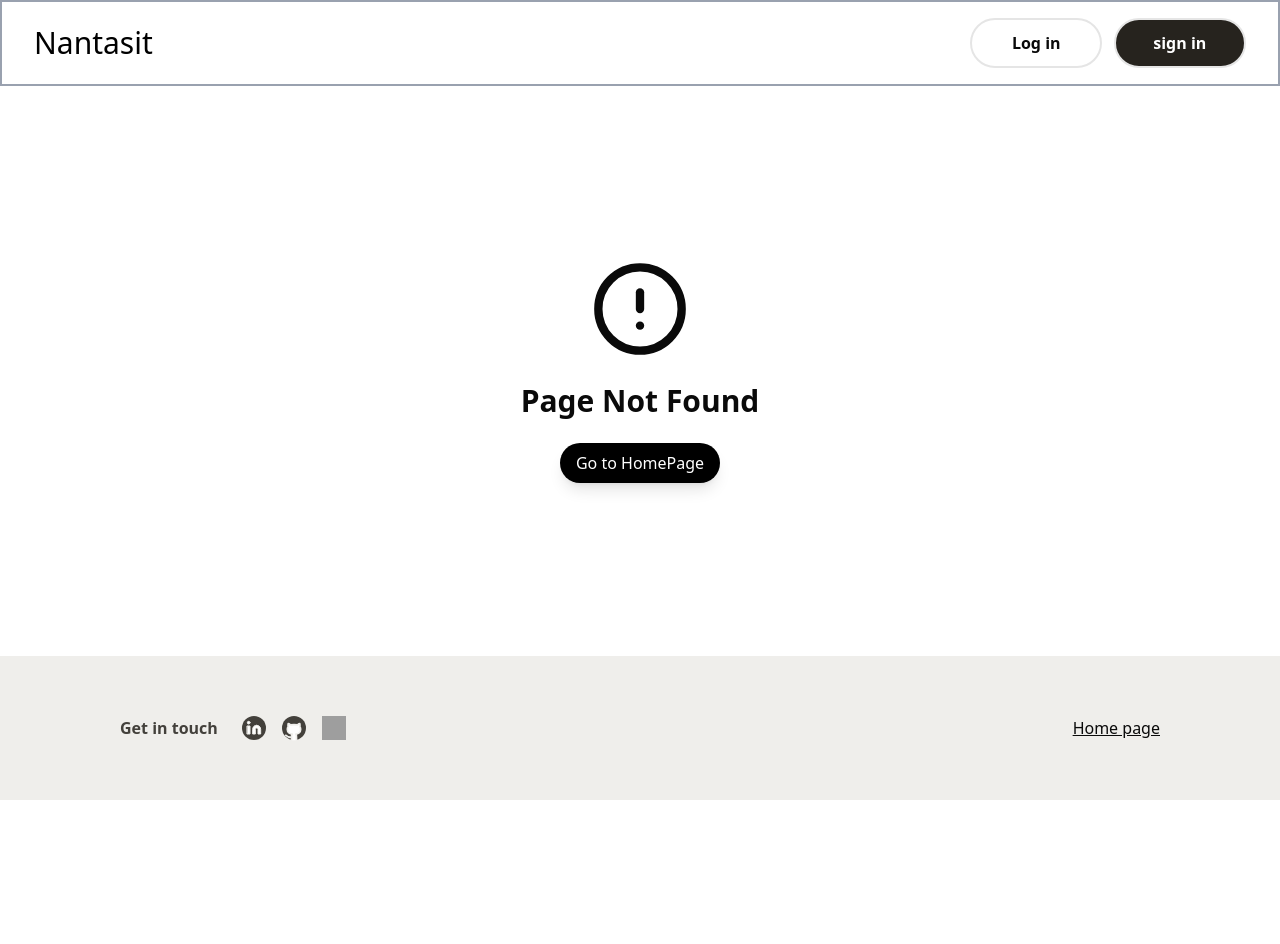
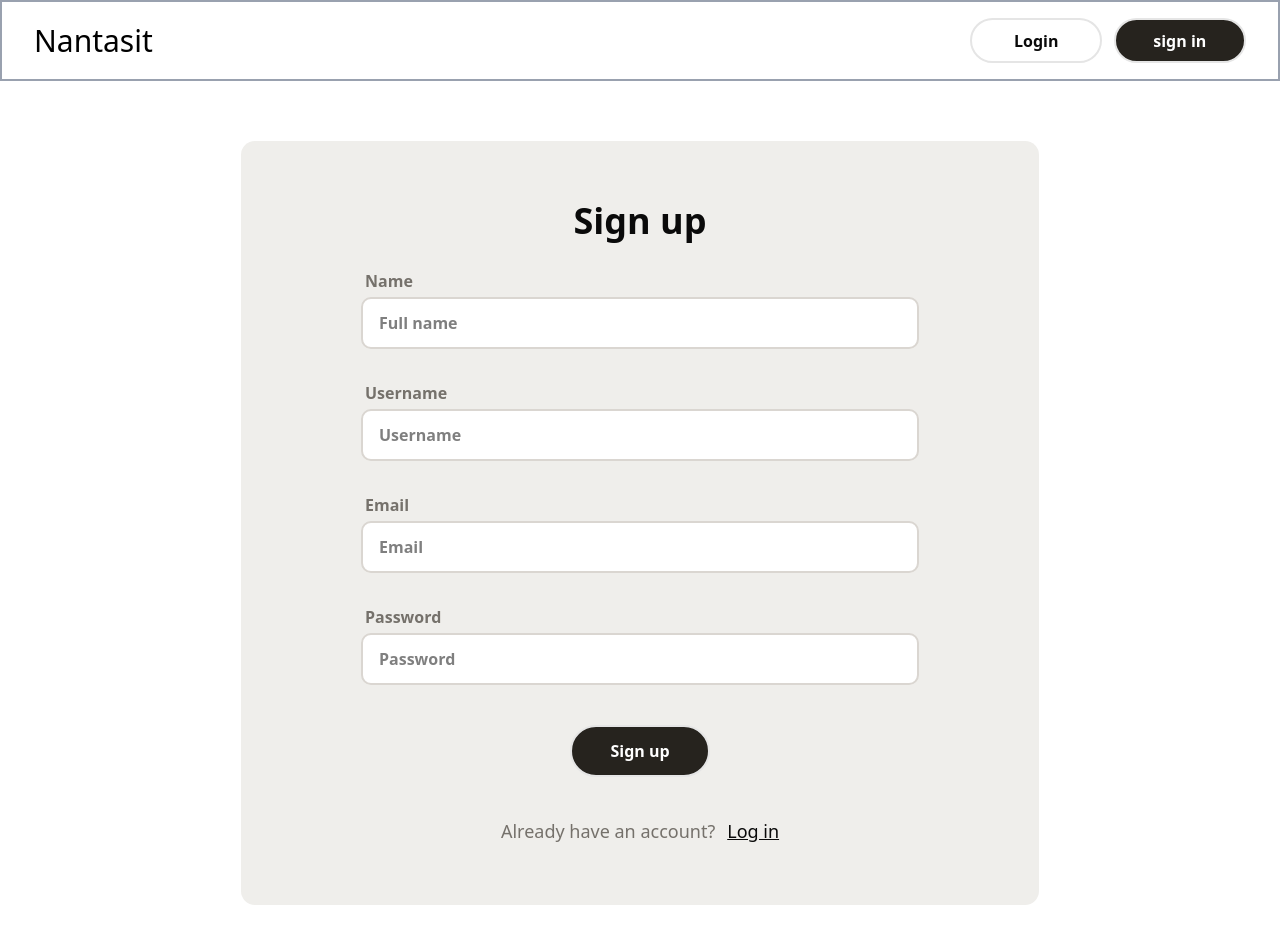
Before and after one commit to Nantasit-2001/my-first-blog, a React (Vite) app: page /sign-up in a window 1280 px wide. Before the commit this address had no page. Shown: the top 944 px of the page. Before the commit the page ends 800 px from the top, so only its background shows below. Built offline with nearby package versions, Linux system fonts and the light colour scheme; grey boxes are pictures that could not be loaded.

Commit message:
feat:sigeupPage And sigeup-SuccessPage

```diff
--- a/src/App.jsx
+++ b/src/App.jsx
@@ -7,6 +7,8 @@ import { BrowserRouter,Routes,Route } from 'react-router-dom'
 import HomePage from './page/HomePage'
 import ViewPostPage from './page/ViewPostPage';
 import NotFoundPage from './page/NotFoundPage'
+import SignUpPage from './page/SignUpPage'
+import SignUpSuccessPage  from './page/SignUpSuccessPage'
 function App() {
   return (
     <>
@@ -14,7 +16,14 @@ function App() {
       <Routes>
         <Route path='/' element={<HomePage/>} />
         <Route path="/post/:postId" element={<ViewPostPage/>} />
+
+        <Route path="/sign-up" element={<SignUpPage />} />
+        <Route path="/sign-up/success" element={<SignUpSuccessPage />} />
+        {/* <Route path="/login" element={<LoginPage />} /> */}
+        {/* <Route path="/profile" element={<ProfilePage />} /> */}
+
         <Route path="*" element={<NotFoundPage/>} />
+
       </Routes>
     </BrowserRouter>
     <Toaster />
--- a/src/components/ArticleSection.jsx
+++ b/src/components/ArticleSection.jsx
@@ -88,7 +88,7 @@ function ArticleSection (){
             {objSearchKeyword.searchData.map((item,index)=>
                 <button
                   key={index}
-                  className="text-start px-4 py-2 block w-full text-sm text-foreground rounded-sm  hover:bg-[#EFEEEB] hover:rounded-sm cursor-pointer"
+                  className="text-start px-4 py-2 block w-full text-sm text-foreground rounded-sm hover:bg-[#EFEEEB] hover:rounded-sm cursor-pointer"
                   onClick={() =>
                     navigate(`/post/${item.id}`)}
                   >
--- a/src/components/NavBar.jsx
+++ b/src/components/NavBar.jsx
@@ -7,12 +7,15 @@ import {
     DropdownMenuSeparator,
     DropdownMenuTrigger,
   } from "@/components/ui/dropdown-menu"
+import { Button } from './ui/button';
+import { useNavigate } from 'react-router-dom';
 
 function NavBar(){
+    const navigate = useNavigate()
     return(
    <nav className="w-full border-2 border-gray-400 flex items-center justify-between py-4 px-8">
        <h3 className="text-black font-gray-600 text-2xl
-                     sm:h- sm:text-2xl
+                      sm:text-2xl
                      lg:text-3xl
                      ">Nantasit</h3>
        <div className='sm:hidden flex justify-center rounded-xl p-[6px] hover:scale-130 transition-transform duration-300 hover:bg-gray-200'>
@@ -21,20 +24,22 @@ function NavBar(){
             <DropdownMenuTrigger><LogIn className=' cursor-pointer'size={24}/></DropdownMenuTrigger>
             <DropdownMenuContent className="w-screen flex flex-col justify-center items-center gap-[24px] py-[40px] px-[24px] mt-4">
                 <DropdownMenuItem
-                    className="flex justify-center items-center w-full border-2 border-gray-400 py-[12px] px-[40px] bg-[#FFFFFF] text-[16px]  font-semibold rounded-[50px]  ">
-                            Log in </DropdownMenuItem>
+                    className="flex justify-center items-center w-full border-2 border-gray-400 py-[12px] px-[40px] bg-[#FFFFFF] text-[16px]  font-semibold rounded-[50px] "
+                        >Log in </DropdownMenuItem>
                 <DropdownMenuItem
-                    className="flex justify-center items-center w-full border-2 py-[12px] px-[40px] bg-[#26231E] text-[#FFFFFF] text-[16px]  font-semibold rounded-[50px]  ">
-                            sign in</DropdownMenuItem>
+                    className="flex justify-center items-center w-full border-2 py-[12px] px-[40px] bg-[#26231E] text-[#FFFFFF] text-[16px]  font-semibold rounded-[50px] "
+                        onClick={()=>navigate("/sign-up")}
+                        >sign in</DropdownMenuItem>
             </DropdownMenuContent>
         </DropdownMenu>
         </div>
 
        <div className='hidden w-[25%] h-[50px]
-                       sm:flex sm:items-center sm:justify-between sm:max-w-[276px] sm:h-[30px]
-                       lg:h-[50px] '>
-       <button className="w-[48%] h-[100%] border-2  bg-[#FFFFFF] text-[16px] font-semibold rounded-[50px]">Log in</button>
-       <button className="w-[48%] h-[100%] border-2  bg-[#26231E] text-[#FFFFFF] text-[16px] font-semibold rounded-[50px]">sign in</button>
+                       sm:flex sm:items-center sm:justify-between sm:w-[35%] sm:max-w-[276px] sm:h-[30px]
+                       lg:h-[45px] '>
+        {/* <Button variant={"blackButton"} onClick={()=>navigate("/sign-up")}> sign in</Button> */}
+        <Button variant={"whiteButton"} className="w-[48%] h-[100%] sm:py-5 ">Login</Button>
+        <Button variant={"blackButton"} className="w-[48%] h-[100%] sm:py-5" onClick={()=>navigate("/sign-up")}> sign in</Button>
        </div>
    </nav>
     )
--- a/src/components/ui/button.jsx
+++ b/src/components/ui/button.jsx
@@ -20,7 +20,11 @@ const buttonVariants = cva(
         ghost:
           "hover:bg-accent hover:text-accent-foreground dark:hover:bg-accent/50",
         LatestArticles:
-          "hover:bg-[rgb(245,245,245)] hover:text-accent-foreground dark:hover:bg-accent/50 lg:text-base lg:h-12 cursor-pointer",
+          "hover:bg-[rgb(245,245,245)] hover:text-accent-foreground dark:hover:bg-accent/50 lg:text-base lg:h-12 cursor-pointer ",
+        blackButton:
+           " border-2 bg-[#26231E] text-[#FFFFFF] text-[16px] font-semibold rounded-[50px] hover:bg-[#75716B] cursor-pointer" ,
+        whiteButton:
+           " border-2  bg-[#FFFFFF] text-[16px] font-semibold rounded-[50px] hover:bg-[#75716B] cursor-pointer ",
         link: "text-primary underline-offset-4 hover:underline",
       },
       size: {
--- /dev/null
+++ b/src/page/SignUpPage.jsx
@@ -0,0 +1,95 @@
+import NavBar from "@/components/NavBar"
+import { Button } from "@/components/ui/button"
+import { useState} from "react"
+import { useNavigate } from "react-router-dom";
+
+const LabelAndInput = (({ textLabel, id, type, textPlaceholder,textInput,setTextInput,textInputError,setTextInputError}) => {
+    return (
+        <div className="w-full font-semibold">
+            <label htmlFor={id} className="text-[#75716B] block p-1">{textLabel}</label>
+            <input
+                className={`p-3 pl-4 rounded-lg border-2 w-full bg-white  ${textInputError[id]===""?"text-black border-[#DAD6D1]":"text-[#EB5164] border-[#EB5164]"}`}
+                id={id}
+                type={type}
+                placeholder={textPlaceholder}
+                value={textInput[id]}
+                onChange={(event) => {setTextInput((prev) => ({ ...prev, [id]:event.target.value}));
+                                      setTextInputError((prev)=>({...prev,[id]:""}))}}
+            />
+            {textInputError[id]===""?undefined:<span className="text-sm text-[#EB5164] font-normal"> {textInputError[id]}</span>}
+        </div>
+    );
+});
+
+function SignUpPage (){
+    const [textInput,setTextInput] = useState({
+        name:"",
+        username:"",
+        email:"",
+        password:""
+    });
+    const [textInputError,setTextInputError] =useState({
+        name:"",
+        username:"",
+        email:"",
+        password:""
+    })
+    const navigate = useNavigate();
+    function checkInput (){
+        let hasError = false
+        const tempTextInputError = {name:"",username:"",email:"",password:""}
+        if(textInput.name===""){tempTextInputError.name = "Name cannot be empty.";hasError=true}
+        if(textInput.username===""){tempTextInputError.username ="Username cannot be empty.";hasError=true}
+        if(!/^[a-zA-Z0-9._%+-]+@[a-zA-Z0-9.-]+\.[a-zA-Z]{2,}$/.test(textInput.email))
+                {tempTextInputError.email="Email must be a valid email"; hasError=true}
+            else if(textInput.email===null){tempTextInputError.email="Email is already taken, Please try another email."}
+            if (textInput.password.length < 6){tempTextInputError.password="Password must be at least 6 characters", hasError=true}
+        setTextInputError({...tempTextInputError})
+        return hasError
+    }
+
+    function registration (e) {
+        e.preventDefault();
+        const inputError =checkInput();
+        if(inputError){
+        }else{
+            navigate("/sign-up/success")
+        }
+    }
+    return(
+    <>
+        <NavBar/>
+        <div className="flex flex-col justify-center max-w-[798px]
+                         mt-10 mx-4 px-4 py-10 mb-19 bg-[#EFEEEB] rounded-xl
+                        sm:mx-10 sm:px-15
+                         md:px-25 md:py-15  md:mx-20 md:mt-15 md:mb-24
+                         lg:px-30 lg:mx-auto  lg:mb-28
+                         xl:px-30  xl:mb-34" >
+            <h1 className="flex justify-center text-4xl font-bold mb-6">Sign up</h1>
+            <form onSubmit={(e)=>registration(e)}
+                className="flex flex-col items-center gap-6 md:gap-7">
+            <LabelAndInput  textLabel="Name" id="name" type="text" textPlaceholder="Full name"
+                            textInput={textInput} setTextInput={setTextInput}
+                            textInputError={textInputError} setTextInputError={setTextInputError} />
+            <LabelAndInput  textLabel="Username" id="username" type="text" textPlaceholder="Username"
+                            textInput={textInput} setTextInput={setTextInput}
+                            textInputError={textInputError} setTextInputError={setTextInputError}/>
+            <LabelAndInput  textLabel="Email" id="email" type="email" textPlaceholder="Email"
+                            textInput={textInput} setTextInput={setTextInput}
+                            textInputError={textInputError} setTextInputError={setTextInputError}/>
+            <LabelAndInput  textLabel="Password" id="password" type="password" textPlaceholder="Password"
+                            textInput={textInput} setTextInput={setTextInput}
+                            textInputError={textInputError} setTextInputError={setTextInputError}/>
+            <Button variant={"blackButton"} className="w-[140px] px-10 py-6 mb-6 lg:mt-3 lg:mb-10"
+                    type="submit" >Sign up</Button>
+            </form>
+            <div className="flex justify-center gap-3 text-lg">
+                <h5 className="text-[#75716B]">Already have an account?</h5>
+                <span className="underline cursor-pointer">Log in</span>
+            </div>
+        </div>
+
+    </>
+    )
+}
+export default SignUpPage
--- /dev/null
+++ b/src/page/SignUpSuccessPage.jsx
@@ -0,0 +1,23 @@
+import NavBar from "@/components/NavBar"
+import { Check } from 'lucide-react';
+import { Button } from "@/components/ui/button";
+import { useNavigate } from "react-router-dom";
+function SignUpSuccessPage (){
+    const navigate = useNavigate();
+    return (
+        <>
+        <NavBar/>
+        <div className="flex flex-col justify-center items-center max-w-[798px] gap-10 py-10
+                         mt-10 mx-4 px-4 mb-19 bg-[#EFEEEB] rounded-xl
+                        sm:mx-10 sm:px-15
+                        md:mx-auto
+                        lg:px-30 lg:py-12
+                        xl:px-30  xl:mb-34 xl:py-15" >
+                <Check size={80}  strokeWidth={4} color="white" className="rounded-[99px] bg-[#12B279] p-4"/>
+            <h3 className="flex justify-center text-2xl font-bold md:text-3xl xl:text-4xl ">Registration success</h3>
+            <Button className="rounded-[99px] px-10 py-6" onClick={()=>navigate("/")}>Continue</Button>
+        </div>
+        </>
+    )
+}
+export default SignUpSuccessPage
```
